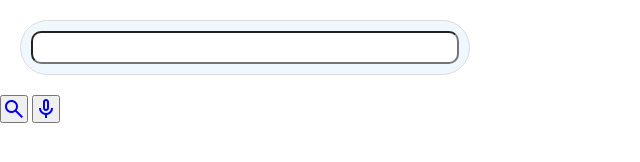
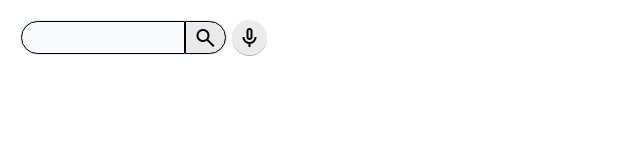
Before and after one commit to BryanSaenz14/BarraDeBusqueda, a website: page Index.html in a window 1280 px wide. Shown: the whole page, without its empty margins (0-640 px from the left). Drawn offline with nearby package versions, Linux system fonts and the light colour scheme.

Commit message:
Finalizando el proyecto con Html, Css y Sass

```diff
--- a/Index.html
+++ b/Index.html
@@ -6,16 +6,18 @@
     <link rel="stylesheet" href="Css/Style.css">
     <link rel="stylesheet" href="https://fonts.googleapis.com/css2?family=Material+Symbols+Outlined:opsz,wght,FILL,GRAD@20..48,100..700,0..1,-50..200" />
     <link rel="stylesheet" href="https://fonts.googleapis.com/css2?family=Material+Symbols+Outlined:opsz,wght,FILL,GRAD@20..48,100..700,0..1 ,-50..200" />
-    <title></title>
+    <title>Barra De Busqueda</title>
   </head>
 
   <body>
     <div class="contenedor">
-      <input type="text" maxlength="50">
-    </div>
-    <div class="bototnes">
-      <button class="material-symbols-outlined"><a href="#">search</a></button>
-      <button class="material-symbols-outlined"><a href="#">mic</a></button>
+      <div class="search">
+        <input type="text" maxlength="50">
+        <button class="material-symbols-outlined"><a href="#">search</a></button>
+      </div>
+      <div class="mic">
+        <button class="material-symbols-outlined"><a href="#">mic</a></button>
+      </div>
     </div>
   </body>
 </html>
--- a/Sass/Style.scss
+++ b/Sass/Style.scss
@@ -15,32 +15,63 @@
 
 .contenedor {
   display: flex;
-  width: 450px;
   margin: 20px;
-  border: 1px solid rgb(224, 217, 217);
-  background-color: aliceblue;
-  border-radius: 40px;
 
-  input{
-    flex: 1;
-    font-size: 25px;
-    margin: 10px;
-    border-radius: 10px;
+  .search{
+    display: flex;
+    background-color: #e4e9ed9c;
+    border: 1px solid #e4e9ed9c;
+    border-radius: 40px;
+
+    input{
+      background-color: #ffffffa2;
+      border: 1px solid #000000;
+      width: 80%;
+      border-radius: 40px 0px 0px 40px;
+    }
+
+    button{
+      background-color: #ebe9e9e8;
+      border: 1px solid #000000;
+      border-radius: 0px 40px 40px 0px;
+      width: 20%;
+
+      a{
+        color: #000000;
+      }
+    }
   }
 
-  .botones button{
-    font-size: 30px;
-    color: rgb(237, 225, 225);
-    background-color: black;
-    cursor: pointer;
+  .mic{
+    button{
+      background-color: #ebe9e9e8;
+      box-shadow: 0px 1px 0px #6e6e6e8a;
+      width: 35px;
+      height: 35px;
+      margin-left: 5px;
+      border: none;
+      border-radius: 50%;
+
+      a{
+        color: #000000;
+      }
+    }
   }
 }
 
-.contenedor:focus-within{
-  box-shadow: 0px 2px 5px rgb(0, 63, 119);
+.search:focus-within{
+   box-shadow: 0px 10px 15px #000000;
 }
 
-.botones button:hover{
-  color:  black;;
-  background-color: rgb(237, 225, 225);
+.search{
+  button:hover{
+    background-color: #ffffff;
+  }
 }
+
+.mic{
+  button:hover{
+    background-color: rgb(255, 255, 255);
+    box-shadow: 0px 5px 10px #000000;
+  }
+}
```
Also changed, not shown: Css/Style.css, 1 other file.
